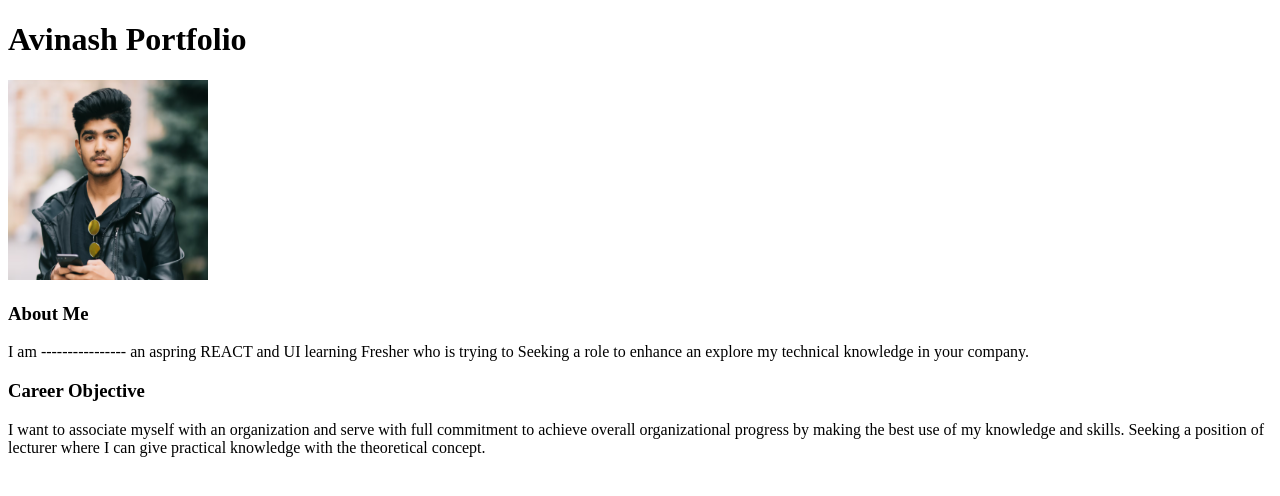
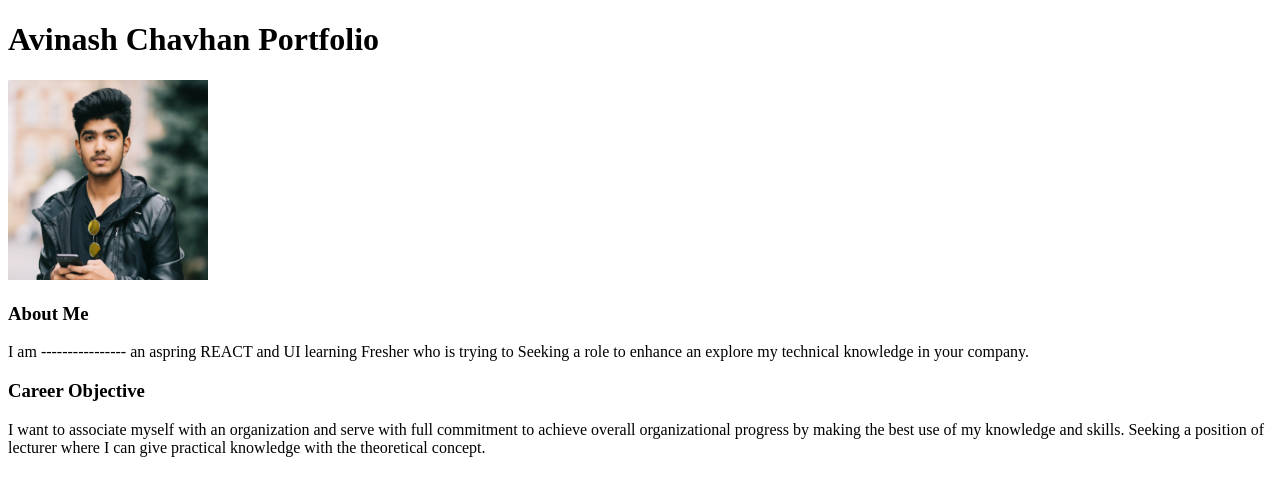
Before and after one commit to avinash22c/portfolio, a plain HTML site: page index.html in a window 1280 px wide. Drawn offline with Linux system fonts and the light colour scheme.

Commit message:
Portfolio-ver3

```diff
--- a/index.html
+++ b/index.html
@@ -4,9 +4,10 @@
     <meta charset="UTF-8" />
     <meta name="viewport" content="width=device-width, initial-scale=1.0" />
     <title>Document</title>
+
   </head>
   <body>
-    <h1>Avinash Portfolio</h1>
+    <h1>Avinash Chavhan Portfolio</h1>
 
     <img src="public/images/developer.PNG" width="200px" height="200px" />
     <h3>About Me</h3>
```
